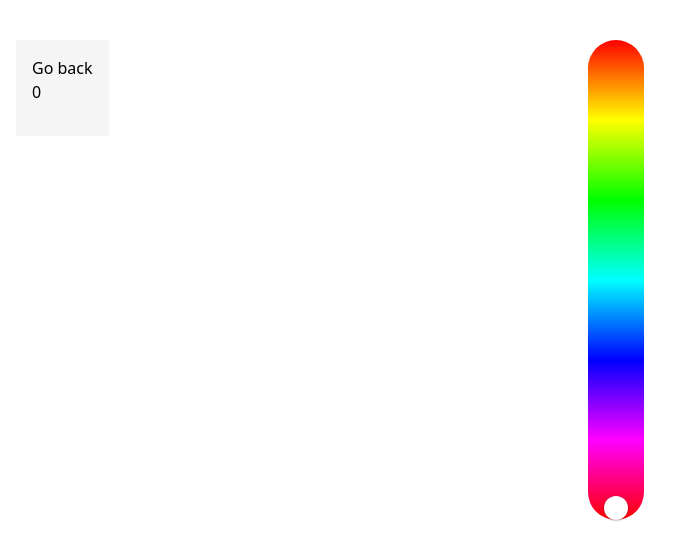
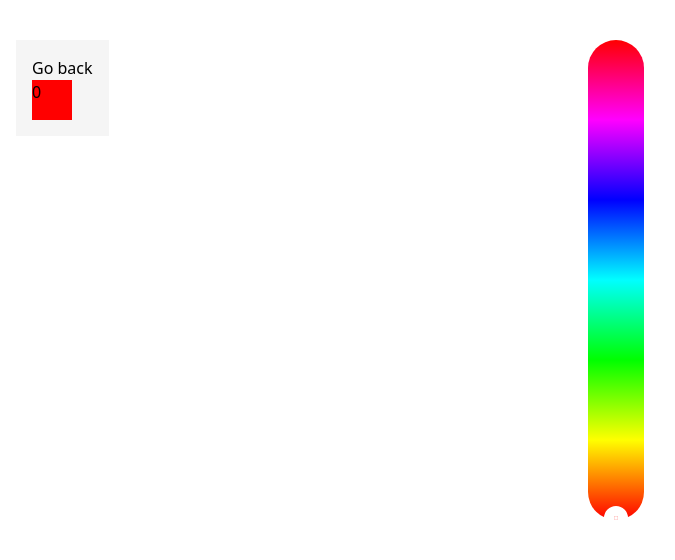
Before and after one commit to Coat-t/colorbind, a Next.js app: page /play in a window 1280 px wide. Shown: the top 560 px of the page, without its empty margins (24-699 px from the left). Built offline with nearby package versions, Linux system fonts and the light colour scheme.

Commit message:
add hue control via slider

```diff
--- a/app/globals.css
+++ b/app/globals.css
@@ -6,6 +6,10 @@
 @theme {
   --selected-color: var(--selected-color);
   --rainbow-color: var(--rainbow-color);
+  --selected-hue: var(--selected-hue);
+  --selected-saturation: var(--selected-saturation);
+  --selected-value: var(--selected-value);
+
 }
 @theme inline {
   --color-background: var(--background);
--- a/app/play/page.tsx
+++ b/app/play/page.tsx
@@ -1,17 +1,24 @@
 'use client';
 
+import Color from 'color';
 import Link from "next/link";
 import { Slider } from "@/components/ui/slider"
 import { useState } from "react";
 
 export default function Page () {
   const [hue, setHue] = useState([0]);
+  function changeHue(hue: any) {
+    setHue(hue)
+  }
     return (
     <div className="h-dvh items-center justify-center gap-4 bg-background p-10">
-      <Slider orientation="vertical" max={100} defaultValue={[0]} onValueChange={(value) => setHue(value)} className="max-h-2/3"/>
+      <Slider orientation="vertical" max={360} defaultValue={[0]} onValueChange={(value) => changeHue(value)} className="max-h-2/3"/>
       <div className="fixed left-10 top-10 p-4 bg-muted">
         <Link href="/">Go back</Link>
-        <div className="h-10 w-10">{hue}</div>
+        <div className="h-10 w-10"
+        style={{ backgroundColor: `hsl(${Number(hue)}, 100%, 50%)` }}>
+          {hue}
+        </div>
       </div>
 
     </div>
--- a/components/ui/slider.tsx
+++ b/components/ui/slider.tsx
@@ -38,8 +38,7 @@ function Slider({
     >
       <SliderPrimitive.Track
         data-slot="slider-track"
-        // style={{ '--selected-color': selectedColor } as React.CSSProperties}
-        className="relative grow overflow-hidden bg-[linear-gradient(to_bottom,hsl(0,100%,50%),hsl(60,100%,50%),hsl(120,100%,50%),hsl(180,100%,50%),hsl(240,100%,50%),hsl(300,100%,50%),hsl(360,100%,50%))] rounded-full bg-(--selected-color) data-horizontal:h-2 data-horizontal:w-full data-vertical:h-1/2 data-vertical:w-14"
+        className="relative grow overflow-hidden bg-[linear-gradient(to_top,hsl(0,100%,50%),hsl(60,100%,50%),hsl(120,100%,50%),hsl(180,100%,50%),hsl(240,100%,50%),hsl(300,100%,50%),hsl(360,100%,50%))] rounded-full  data-horizontal:h-2 data-horizontal:w-full data-vertical:h-1/2 data-vertical:w-14"
       >
         <SliderPrimitive.Range
           data-slot="slider-range"
@@ -50,7 +49,7 @@ function Slider({
         <SliderPrimitive.Thumb
           data-slot="slider-thumb"
           key={index}
-          className="block h-4 w-4 shrink-0 rounded-full bg-white shadow-sm ring-1 ring-black/10 transition-[color,box-shadow,background-color] select-none not-dark:bg-clip-padding hover:ring-4 hover:ring-ring/30 focus-visible:ring-4 focus-visible:ring-ring/30 focus-visible:outline-hidden disabled:pointer-events-none disabled:opacity-50 data-vertical:h-6 data-vertical:w-6"
+          className="block h-4 w-4 shrink-0 rounded-full bg-white select-none ring-0 outline-10 outline-white data-vertical:h-1 data-vertical:w-1"
         />
       ))}
     </SliderPrimitive.Root>
```
